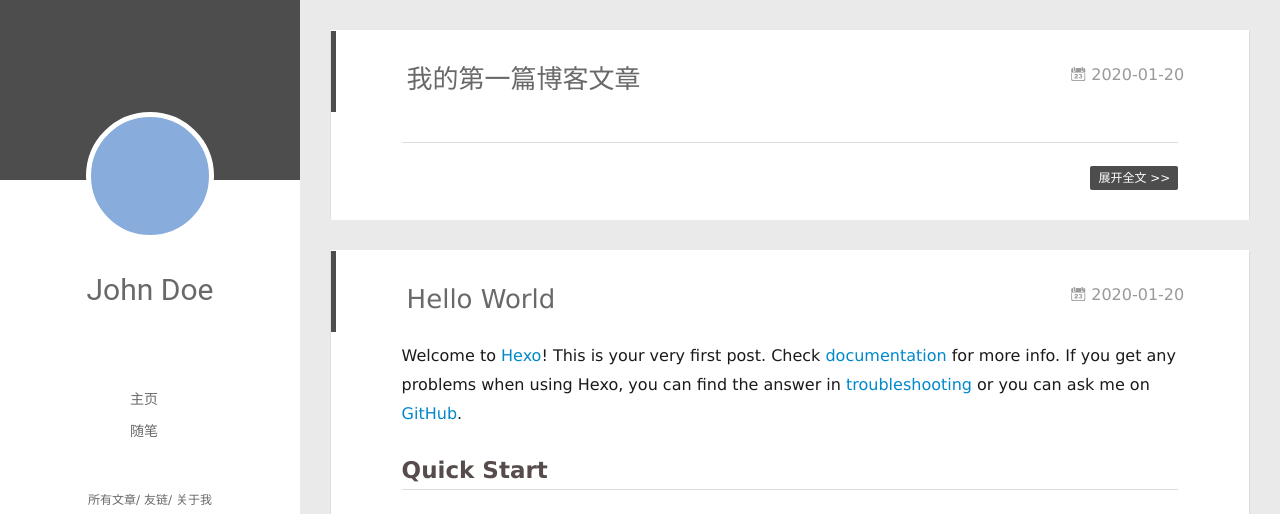
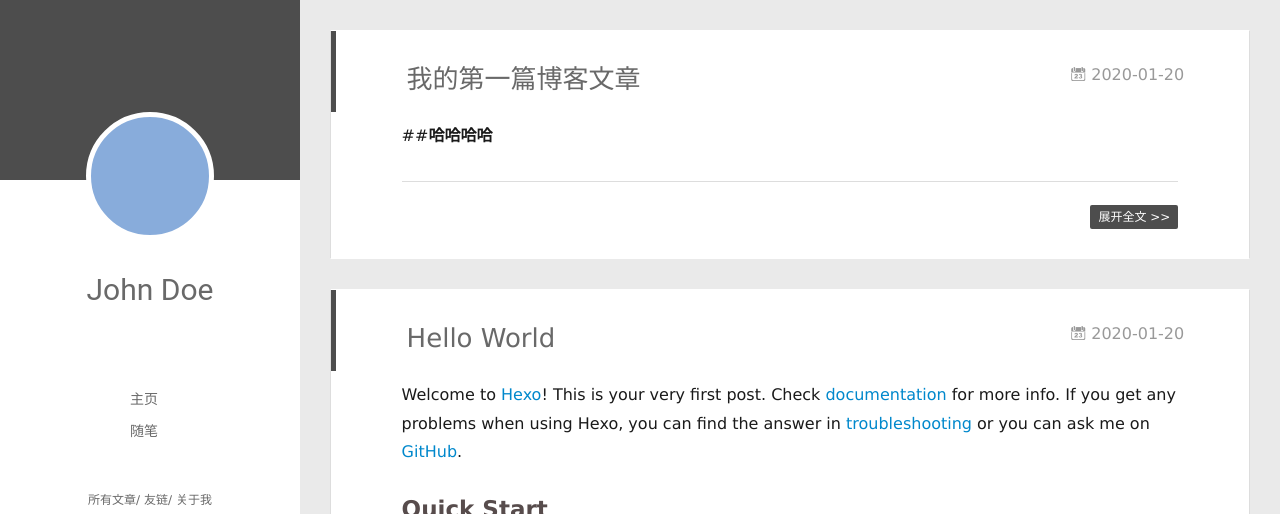
Before and after one commit to lxtbiu/lxtbiu.github.io, a plain HTML site: page index.html in a window 1280 px wide. Shown: the top 514 px of the page. Drawn offline with Linux system fonts and the light colour scheme; no server answers.

Commit message:
Site updated: 2020-01-20 19:26:22

```diff
--- a/index.html
+++ b/index.html
@@ -172,6 +172,7 @@
 
     <div class="article-entry" itemprop="articleBody">
 
+        <p>##<strong>哈哈哈哈</strong></p>
 
 
 
```
Also changed, not shown: 2020/01/20/我的第一篇博客文章/index.html (+5 -2 lines).
